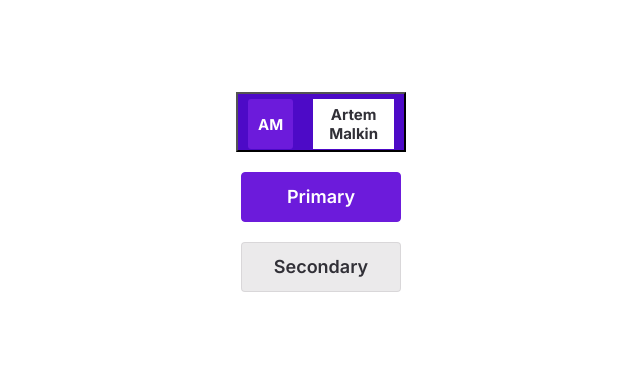
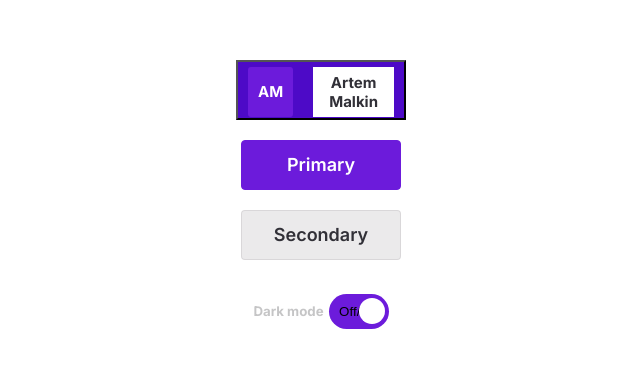
Before and after one commit to BjornHola/News-blog, a React (Vite) app in the folder my-app/: page / in a window 1280 px wide. Shown: the part 203-570 px from the top of the page, without its empty margins (319-959 px from the left). Built offline with nearby package versions, Linux system fonts and the light colour scheme.

Commit message:
feat: create button-switch

```diff
--- a/my-app/package.json
+++ b/my-app/package.json
@@ -39,7 +39,7 @@
     "vite": "^7.1.7"
   },
   "lint-staged": {
-    "my-project/*.{js,jsx,ts,tsx}": "cd my-project && eslint --fix",
-    "my-project/*.{js,jsx,ts,tsx,json,css,md}": "cd my-project && prettier --write"
+    "my-app/*.{js,jsx,ts,tsx}": "cd my-app && eslint --fix",
+    "my-app/*.{js,jsx,ts,tsx,json,css,md}": "cd my-app && prettier --write"
   }
 }
--- a/my-app/src/App.tsx
+++ b/my-app/src/App.tsx
@@ -2,6 +2,7 @@ import { Fragment } from "react/jsx-runtime";
 import "./App.css";
 import { Button } from "./components/common/Buttons/button-index";
 import { ButtonAccount } from "./components/common/Buttons-Account/index-button-account";
+import { ButtonSwitch } from "./components/common/Button-switch/button-switch-index";
 
 function App() {
   return (
@@ -23,6 +24,7 @@ function App() {
         tabIndex={1}
         type="button"
       />
+      <ButtonSwitch role="switch" ariaChecked="true" label="Off/On" />
     </Fragment>
   );
 }
--- /dev/null
+++ b/my-app/src/components/common/Button-switch/button-switch-index.tsx
@@ -0,0 +1,2 @@
+import { ButtonSwitch } from "./button-switch";
+export { ButtonSwitch };
--- /dev/null
+++ b/my-app/src/components/common/Button-switch/button-switch-styles.tsx
@@ -0,0 +1,66 @@
+import { styled } from "styled-components";
+
+export const SwitchWrapper = styled.div`
+  display: flex;
+  gap: 5px;
+  justify-content: center;
+  align-items: center;
+`;
+
+export const TitleForSwitch = styled.h5`
+  display: block;
+  width: fit-content;
+  color: rgba(63, 62, 65, 0.3);
+`;
+
+export const StyledButtonSwitch = styled.button`
+  display: inline-block;
+  position: relative;
+  width: 60px;
+  height: 35px;
+  background-color: rgba(108, 27, 219, 1);
+  border-radius: 34px;
+  border: none;
+  cursor: pointer;
+  transition: background-color 0.3s ease;
+
+  &:hover {
+    background-color: rgba(140, 139, 146, 0.3);
+  }
+
+  &[aria-checked="true"] {
+    background-color: rgba(108, 27, 219, 1);
+  }
+
+  &::before {
+    content: "";
+    position: absolute;
+    left: 4px;
+    top: 4px;
+    width: 26px;
+    height: 26px;
+    background-color: rgb(255, 255, 255);
+    border-radius: 50%;
+    transition: transform 0.3s ease;
+  }
+  &::before:hover {
+    background-color: #f3eaea;
+  }
+
+  &[aria-checked="true"]::before {
+    transform: translateX(26px);
+  }
+
+  &[aria-checked="true"][disabled] {
+    background-color: #6816d9;
+  }
+  &[aria-checked="true"][disabled]::before {
+    background-color: #4d05b2;
+  }
+  &[disabled] {
+    background-color: rgba(139, 137, 149, 0.3);
+  }
+  &[disabled]::before {
+    background-color: rgba(58, 57, 60, 0.3);
+  }
+`;
--- /dev/null
+++ b/my-app/src/components/common/Button-switch/button-switch.tsx
@@ -0,0 +1,26 @@
+import { type FC, type MouseEvent } from "react";
+import { TitleForSwitch, StyledButtonSwitch, SwitchWrapper } from "./button-switch-styles";
+
+interface IButtonSwitchProps {
+  role: string;
+  label: string;
+  ariaChecked: boolean | "true" | "false";
+  onClick?: (event: MouseEvent<HTMLButtonElement>) => void;
+  children?: React.ReactNode;
+}
+
+export const ButtonSwitch: FC<IButtonSwitchProps> = ({
+  role = "switch",
+  label = "Off/On",
+  ariaChecked,
+  onClick,
+}) => {
+  return (
+    <SwitchWrapper>
+      <TitleForSwitch>Dark mode</TitleForSwitch>
+      <StyledButtonSwitch role={role} aria-checked={ariaChecked} onClick={onClick}>
+        {label}
+      </StyledButtonSwitch>
+    </SwitchWrapper>
+  );
+};
```
Also changed, not shown: 2 other files (tests, documents, lock files or other folders).
